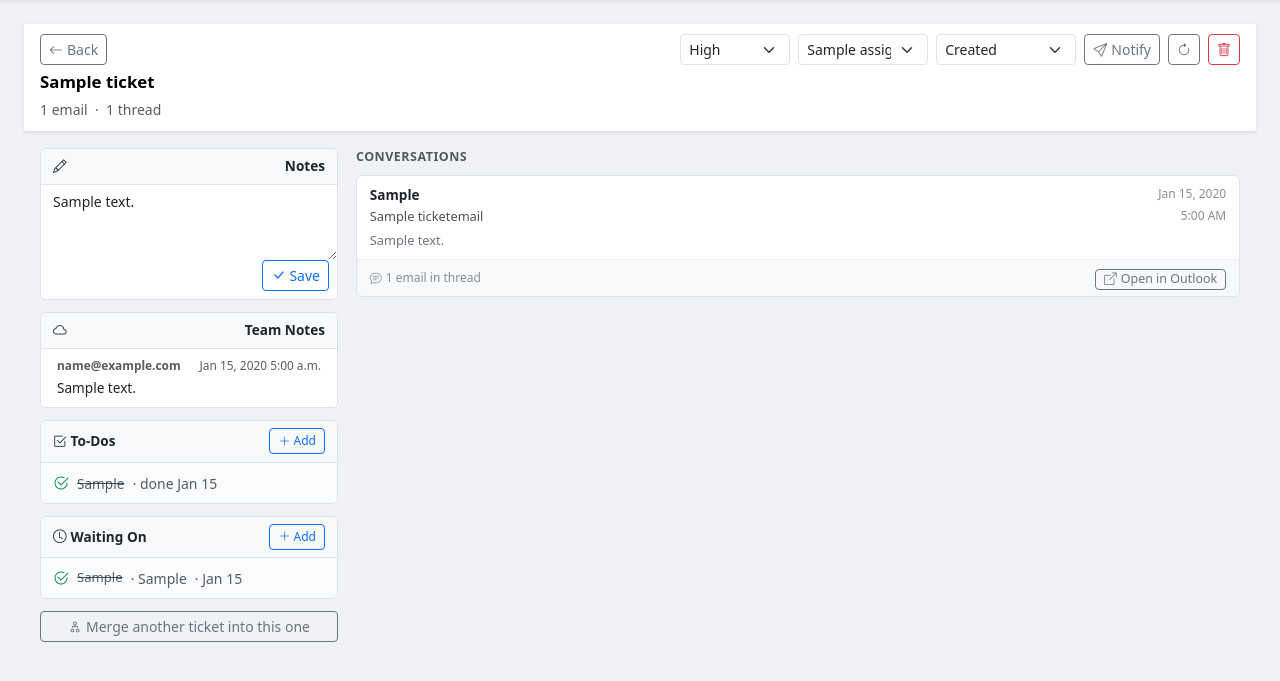
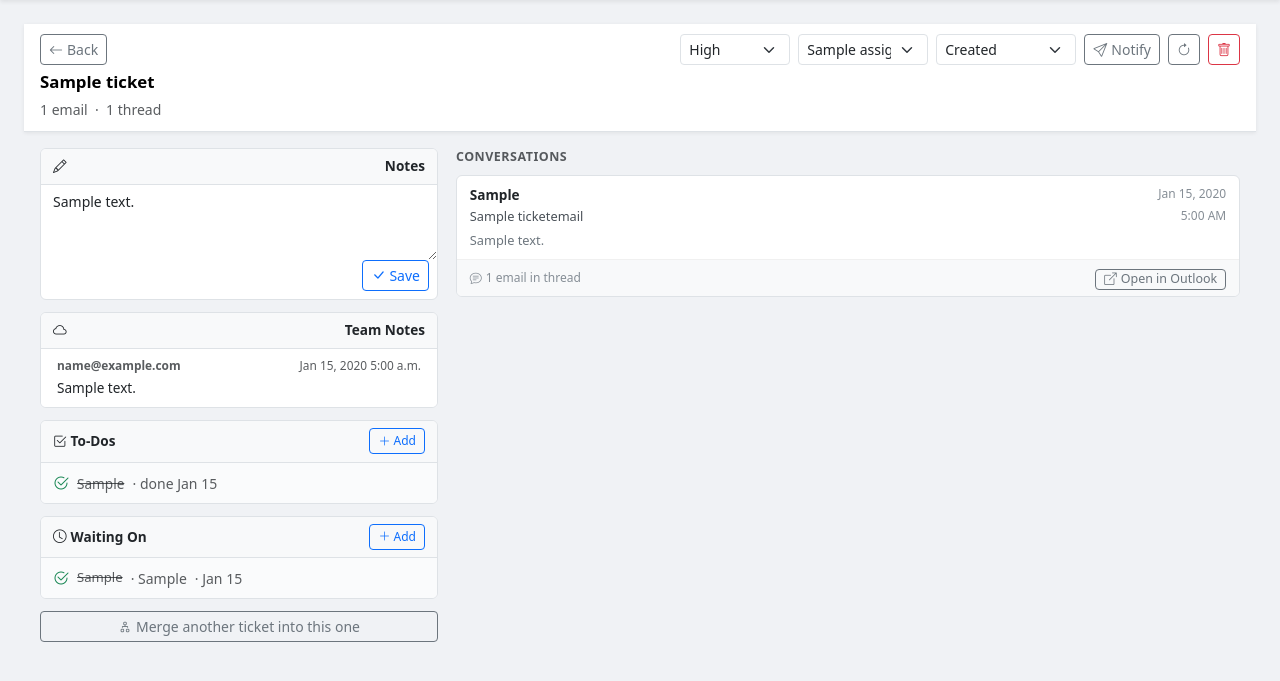
Before and after one commit to theripening/WorkBuddy, a Django app: page /1/ in a window 1280 px wide. Shown: the part 53-734 px from the top of the page. Run offline with Django 4.2, Linux system fonts and the light colour scheme; tables that the repository leaves empty hold one stand-in row (values such as "Sample post").

Commit message:
Widen left panel from 300px to 400px
Co-Authored-By: Claude Sonnet 4.6 <noreply@anthropic.com>

```diff
--- a/tickets/templates/tickets/ticket_detail.html
+++ b/tickets/templates/tickets/ticket_detail.html
@@ -24,7 +24,7 @@
 
 .detail-body {
     display:grid;
-    grid-template-columns:300px 1fr;
+    grid-template-columns:400px 1fr;
     gap:1rem;
     padding:1rem;
     align-items:start;
```
